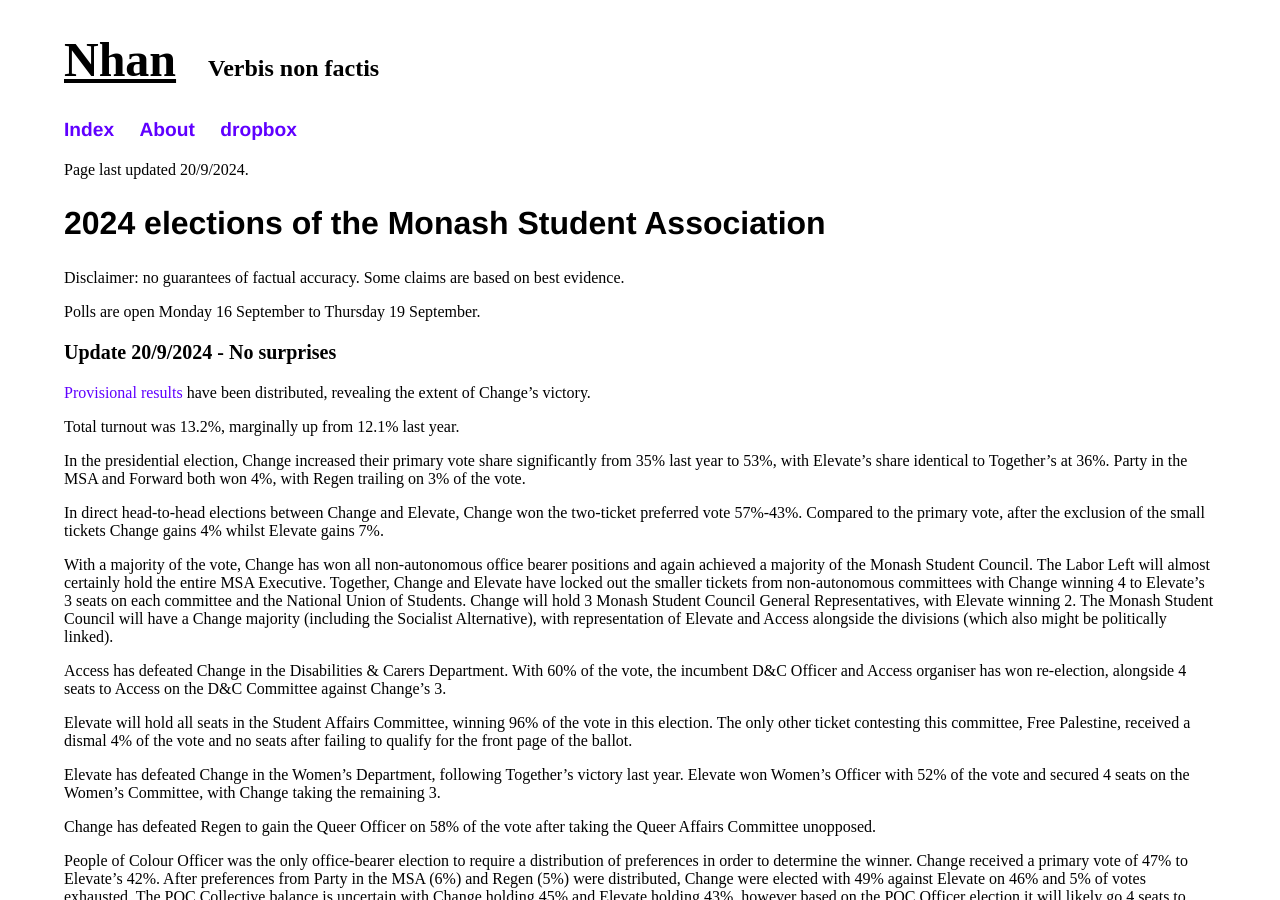
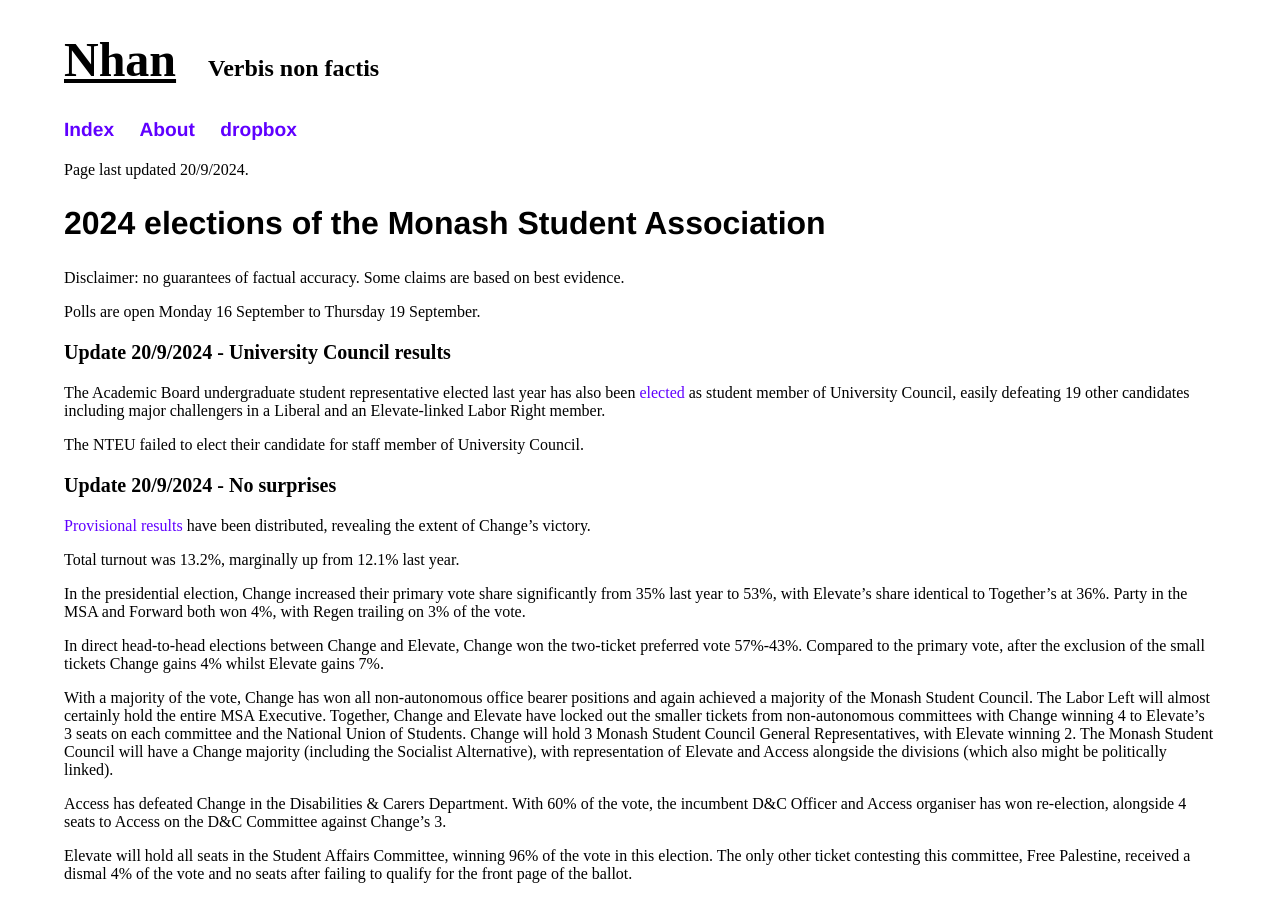
Before and after one commit to nhtnhanbn/nhtnhanbn.github.io, a Jekyll site: the page built from monash/msa24.md, in a window 1280 px wide and 900 px high. Built offline with Jekyll 4.4.1, drawn with Linux system fonts in a browser that asks for light colours.

Commit message:
Update msa24

```diff
--- a/monash/msa24.md
+++ b/monash/msa24.md
@@ -10,6 +10,12 @@
 Disclaimer: no guarantees of factual accuracy. Some claims are based on best evidence.
 
 Polls are open Monday 16 September to Thursday 19 September.
+
+### Update 20/9/2024 - University Council results
+
+The Academic Board undergraduate student representative elected last year has also been [elected](https://www.monash.edu/__data/assets/pdf_file/0007/3781852/Monash-University-Council-2024-Election-Notice-of-Results-v2.pdf) as student member of University Council, easily defeating 19 other candidates including major challengers in a Liberal and an Elevate-linked Labor Right member.
+
+The NTEU failed to elect their candidate for staff member of University Council.
 
 ### Update 20/9/2024 - No surprises
 
```
